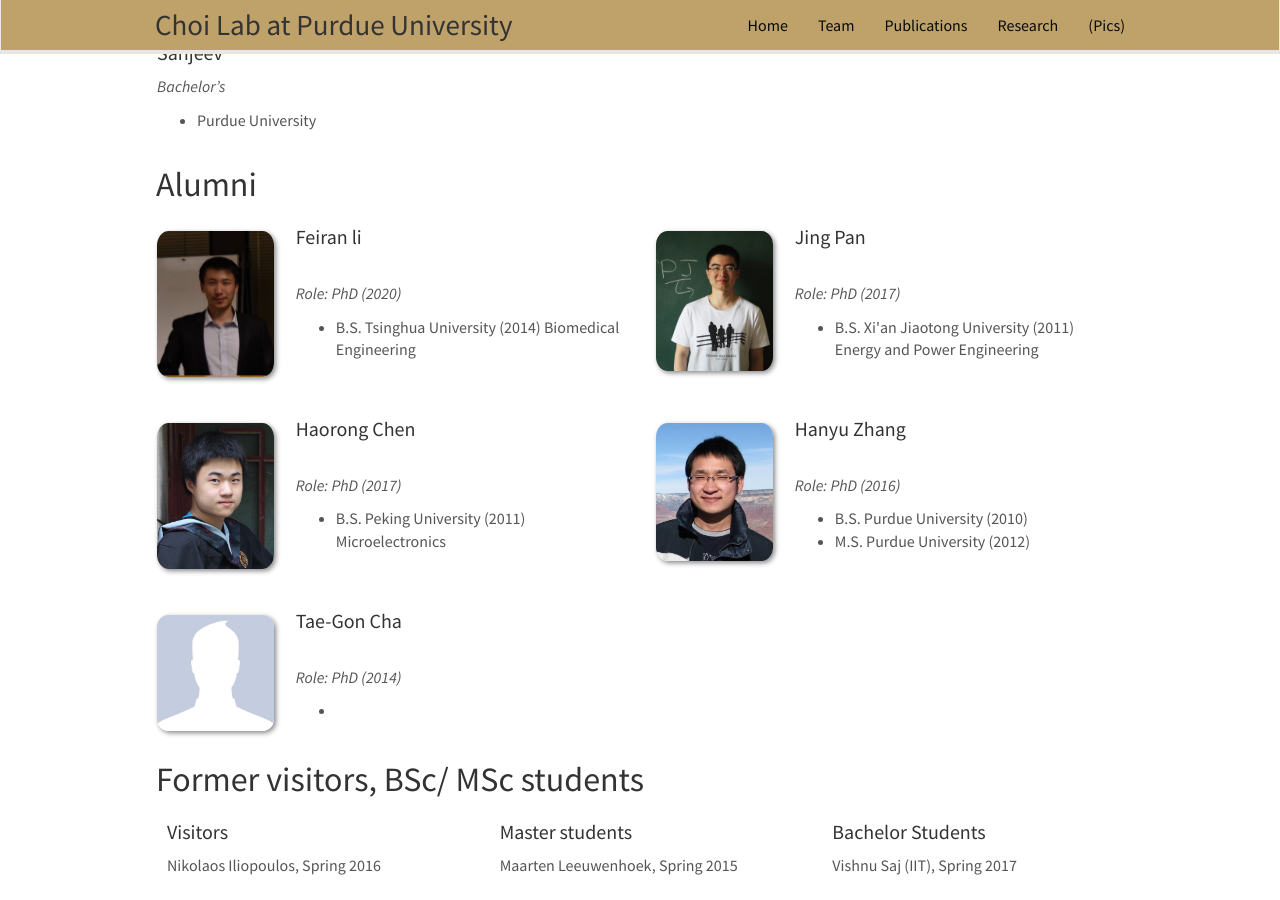
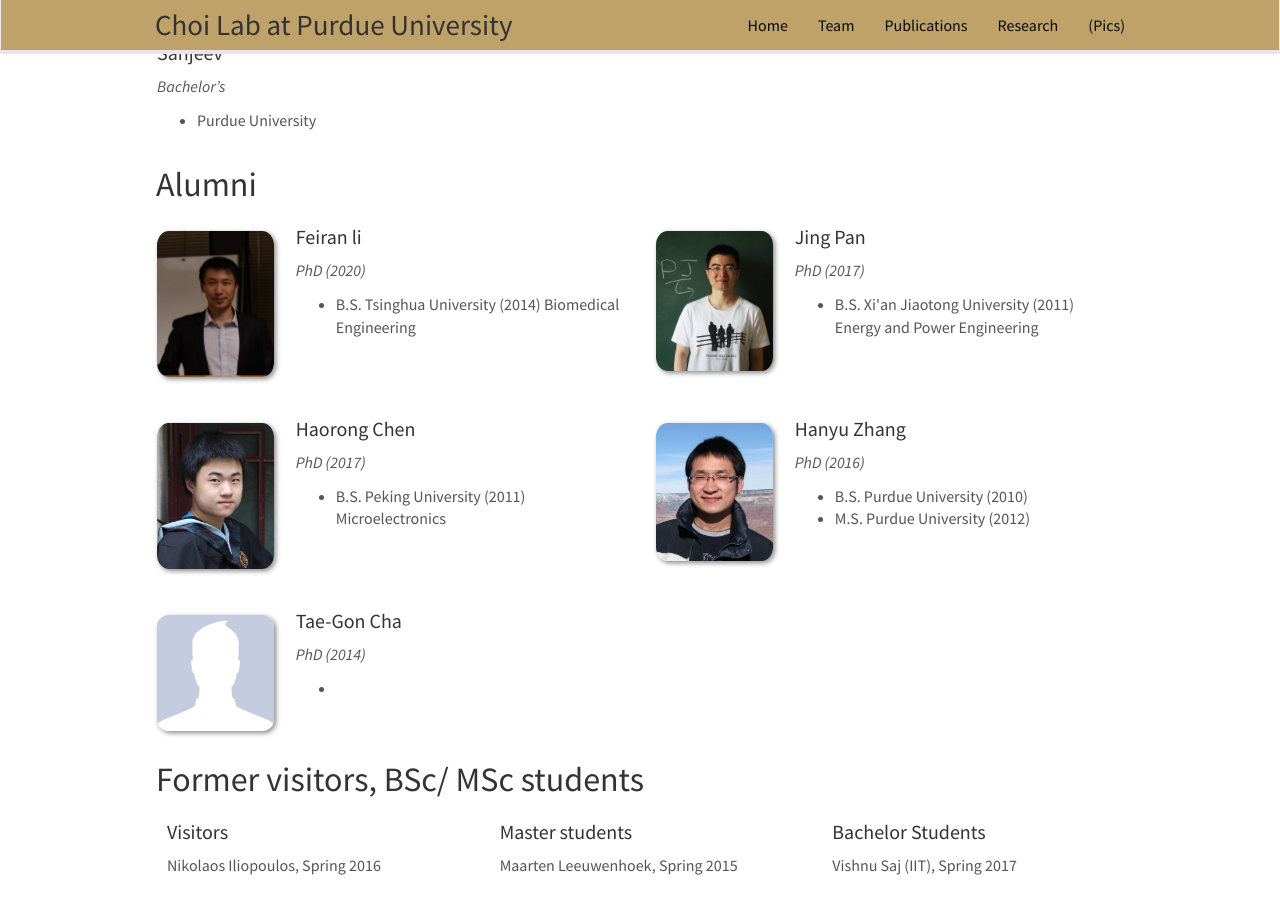
Before and after one commit to choidnalab/choidnalab.github.io, a Jekyll site: the page built from _pages/team.md, in a window 1280 px wide and 900 px high, scrolled down 1087 px. Built offline with Jekyll 4.4.1, drawn with Linux system fonts in a browser that asks for light colours; nearby versions of some CDN libraries.

Commit message:
Update team.md

```diff
--- a/_pages/team.md
+++ b/_pages/team.md
@@ -207,7 +207,7 @@ Jump to [Graduate Students](#PhD_students), [Undergraduate Students](#master-and
 <div class="col-sm-6 clearfix">
   <img src="{{ site.url }}{{ site.baseurl }}/images/teampic/{{ member.photo }}" class="img-responsive" width="25%" style="float: left" />
   <h4>{{ member.name }}</h4>
-  <i>{{ member.duration }} <br> Role: {{ member.info }}</i>
+  <i> {{ member.info }}</i>
   <ul style="overflow: hidden">
 
   {% if member.number_educ == 1 %}
```
